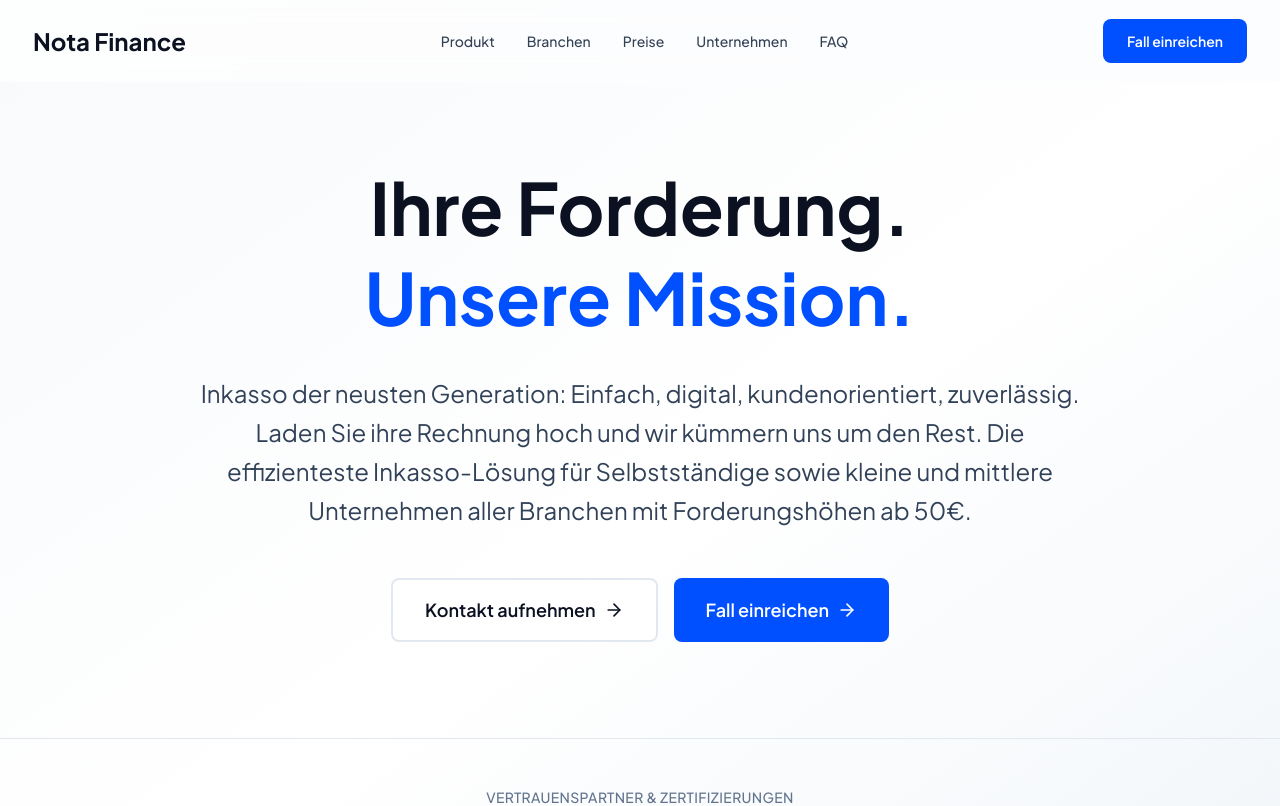
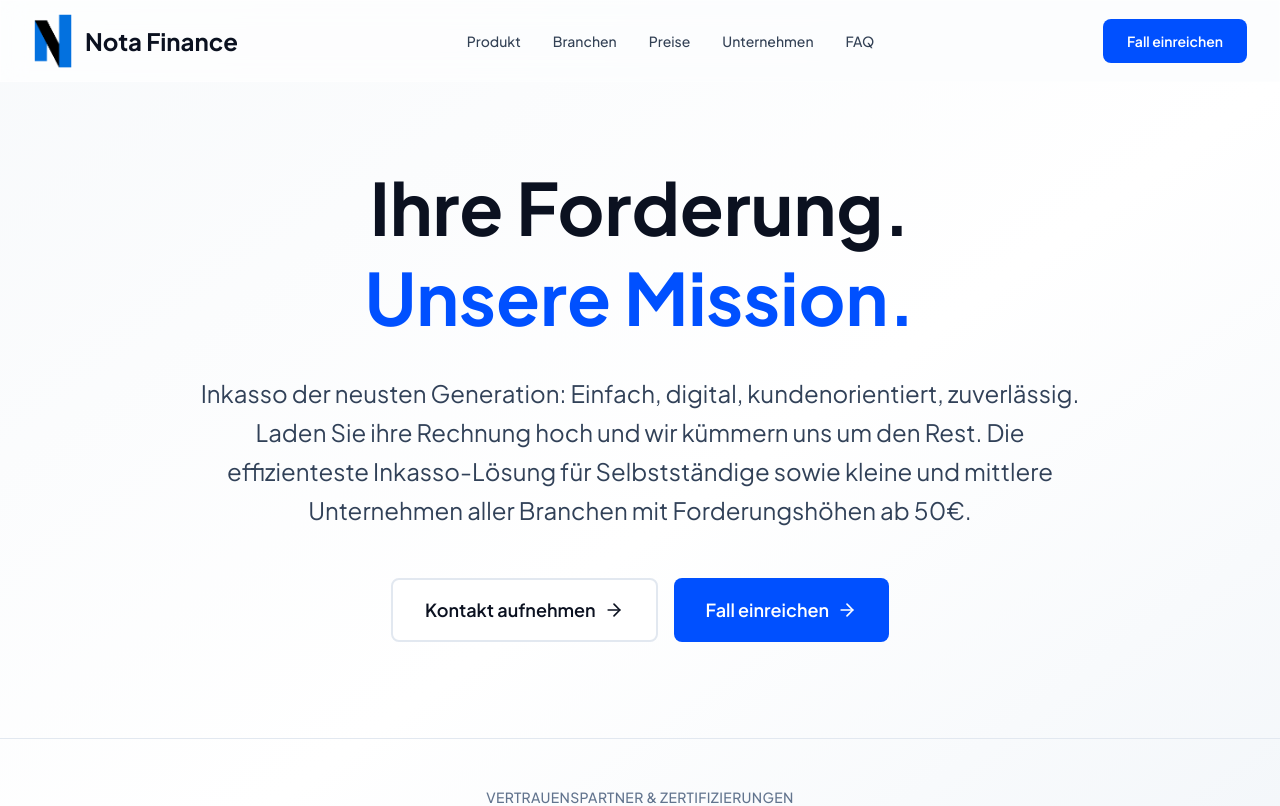
Before and after one commit to maurice1904/nota-finance, a Next.js app: page / in a window 1280 px wide. Shown: the top 806 px of the page. Built offline with nearby package versions, Linux system fonts and the light colour scheme.

Commit message:
Logo eingefügt

```diff
--- a/components/Navbar.tsx
+++ b/components/Navbar.tsx
@@ -1,6 +1,7 @@
 "use client";
 
 import Link from "next/link";
+import Image from "next/image";
 import { usePathname } from "next/navigation";
 import { cn } from "@/lib/utils";
 
@@ -22,9 +23,18 @@ export default function Navbar() {
           {/* Logo */}
           <Link
             href="/"
-            className="text-2xl font-bold text-[#0B1120] hover:text-[#0050FF] transition-colors duration-300"
+            className="flex items-center gap-3 hover:opacity-80 transition-opacity duration-300"
           >
-            Nota Finance
+            <Image
+              src="/logo.png"
+              alt="Nota Finance Logo"
+              width={40}
+              height={40}
+              className="object-contain"
+            />
+            <span className="text-2xl font-bold text-[#0B1120]">
+              Nota Finance
+            </span>
           </Link>
 
           {/* Navigation Links */}
```
Also changed, not shown: public/logo.png (added).
